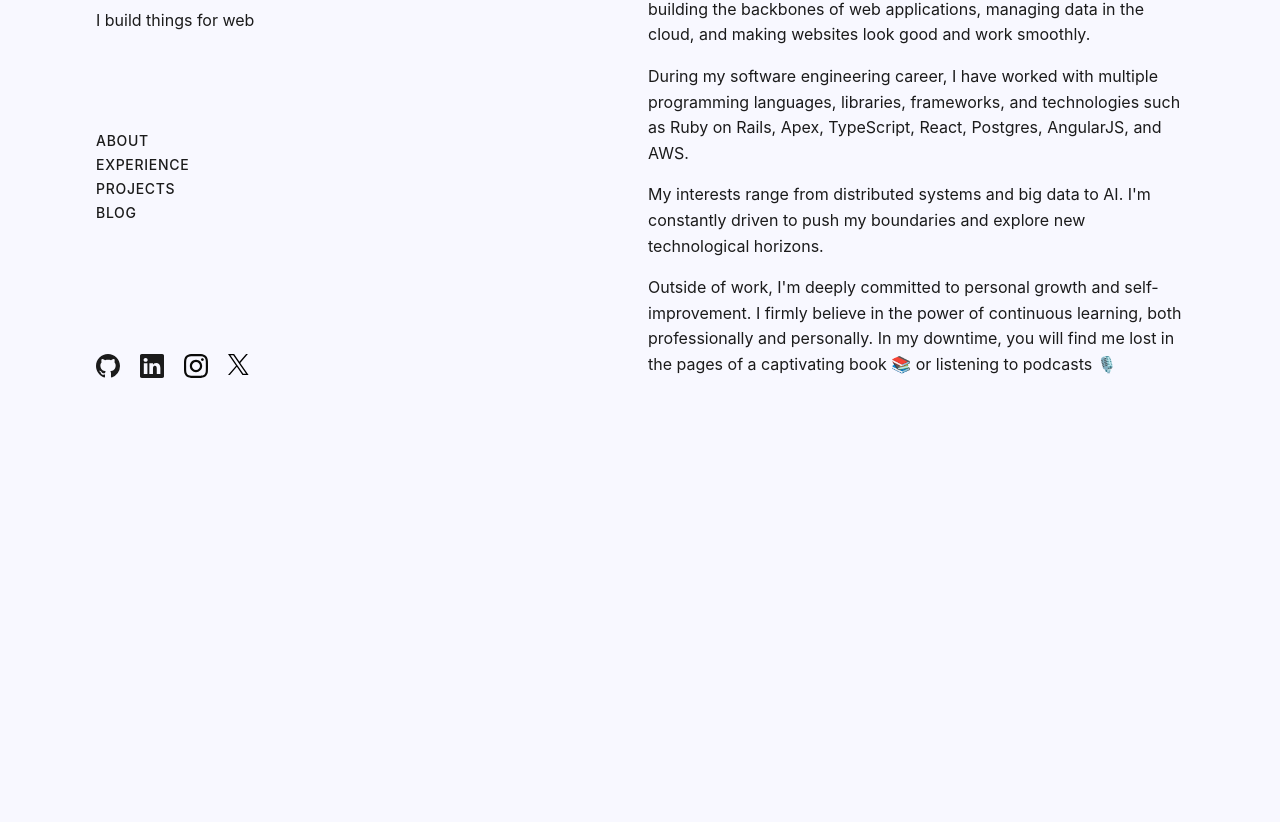
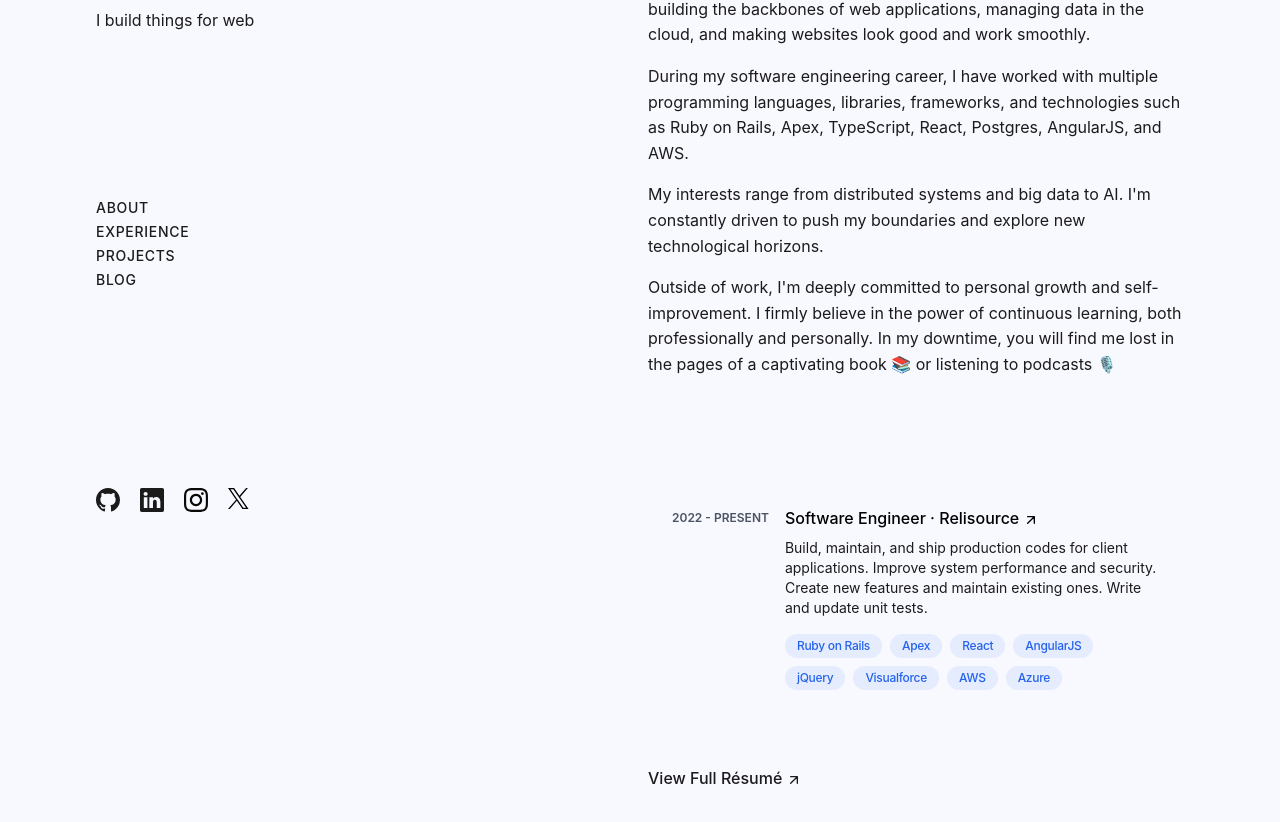
Before and after one commit to Sabbir256/sabbir256.github.io, a React (Vite) app: page / in a window 1280 px wide. Shown: the part 192-1014 px from the top of the page. Before the commit the page ends 800 px from the top, so only its background shows below. Built offline with nearby package versions, Linux system fonts and the light colour scheme.

Commit message:
feat: updated about and experience section

```diff
--- a/src/App.tsx
+++ b/src/App.tsx
@@ -1,4 +1,5 @@
 import About from "@components/About";
+import Experience from "@components/Experience";
 import Header from "@components/Header";
 
 function App() {
@@ -8,6 +9,7 @@ function App() {
         <Header />
         <main className="pt-24 lg:w-1/2 lg:py-24">
           <About />
+          <Experience />
         </main>
       </div>
     </div>
--- a/src/components/About.tsx
+++ b/src/components/About.tsx
@@ -1,6 +1,9 @@
 function About() {
   return (
-    <section id="about">
+    <section
+      id="about"
+      className="mb-16 scroll-mt-16 mg:mb-24 lg:scroll-mt-24 lg:mb-28"
+    >
       <h2 className="font-medium mb-5 lg:hidden tracking-wider">ABOUT</h2>
       <div className="flex flex-col gap-4 leading-[1.6]">
         <p>Hi there! 👋 I'm Sabbir. </p>
--- a/src/components/Projects.tsx
+++ b/src/components/Projects.tsx
@@ -1,7 +1,7 @@
 import React from "react";
 
 function Projects() {
-  return <div>Projects</div>;
+  return <section></section>;
 }
 
 export default Projects;
--- /dev/null
+++ b/src/components/ui/Card.tsx
@@ -0,0 +1,68 @@
+import { IconArrowUpRight } from "@/icons";
+
+type Props = {
+  title: string;
+  org: string;
+  body: string;
+  skills?: string[];
+  duration?: string;
+  promotions?: string[];
+  href?: string;
+};
+
+function Card({ title, org, body, skills, duration, promotions, href }: Props) {
+  return (
+    <div
+      className="mb-12 lg:mb-6 group hover:cursor-pointer w-full hover:bg-blue-300/10 lg:py-4 lg:px-6 rounded flex flex-col lg:flex-row items-start gap-2 lg:gap-4 transition-colors"
+      onClick={() => window.open(href, "_blank")}
+    >
+      <div className="leading-wider text-xs font-semibold lg:whitespace-nowrap lg:mt-1 text-gray-600">
+        {duration ?? ""}
+      </div>
+      <div className="flex flex-col">
+        <a
+          href={href}
+          target="_blank"
+          rel="noreferrer noopener"
+          aria-label={`${title} at ${org} (opens ins a new tab)`}
+        >
+          <span className="font-medium text-base leading-tight text-black group-hover:text-blue-600 relative inline-block">
+            {title} · {org}
+            <IconArrowUpRight className="size-4 -right-5 bottom-0 absolute group-hover:-right-6 group-hover:bottom-1 transition-all" />
+          </span>
+        </a>
+        {promotions && getpromotions(promotions)}
+        <span className="mt-2 text-sm">{body}</span>
+        <div className="mt-2 flex flex-wrap">{skills && getSkills(skills)}</div>
+      </div>
+    </div>
+  );
+}
+
+function getpromotions(promotions: string[]) {
+  return (
+    <div className="flex flex-col mt-[2px]">
+      {promotions.map((promotion, idx) => (
+        <span
+          key={idx}
+          className="text-base leading-5 text-gray-400 tracking-tight font-[500]"
+        >
+          {promotion}
+        </span>
+      ))}
+    </div>
+  );
+}
+
+function getSkills(skills: string[]) {
+  return skills.map((skill, idx) => (
+    <span
+      key={idx}
+      className="inline-block bg-blue-500/10 rounded-full px-3 py-1 text-xs text-blue-600 tracking-tight font-[500] mt-2 mr-2"
+    >
+      {skill}
+    </span>
+  ));
+}
+
+export default Card;
--- /dev/null
+++ b/src/components/ui/Link.tsx
@@ -0,0 +1,22 @@
+import { IconArrowUpRight } from "@/icons";
+
+type Props = {
+  title: string;
+  url: string;
+};
+function Link({ title, url }: Props) {
+  return (
+    <>
+      <a
+        href={url}
+        className="group leading-tight font-medium text-base inline-block relative hover:text-blue-600 transition-colors"
+        target="_blank"
+      >
+        <span>{title}</span>
+        <IconArrowUpRight className="size-4 -right-5 bottom-0 absolute group-hover:-right-6 group-hover:bottom-1 transition-[right,bottom] duration-200 leading-3" />
+      </a>
+    </>
+  );
+}
+
+export default Link;
```
